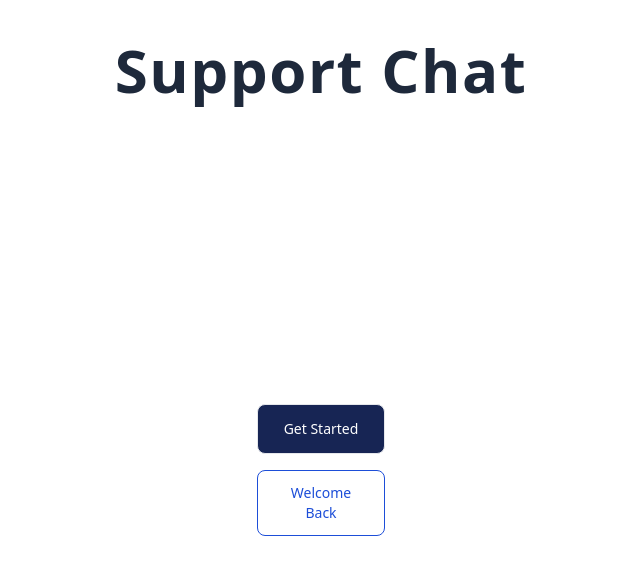
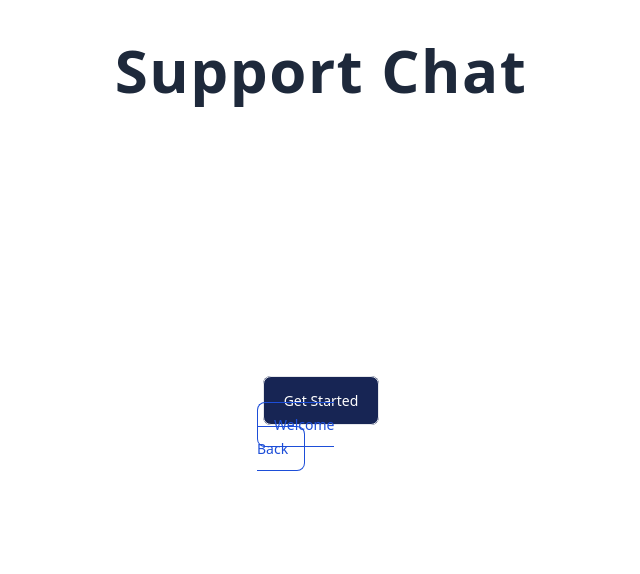
Before and after one commit to rafaelrsi22/support-chat, a React (Create React App) app in the folder client/: page / in a window 1280 px wide. Shown: the top 574 px of the page, without its empty margins (319-959 px from the left). Built offline with nearby package versions, Linux system fonts and the light colour scheme.

Commit message:
Fixed home interaction bug

```diff
--- a/client/src/routes/Home.jsx
+++ b/client/src/routes/Home.jsx
@@ -7,13 +7,20 @@ function Home() {
     return (
         <div id="app" className="flex flex-col">
             <Header />
-            <div className="flex flex-col mx-auto max-w-32 mt-72">
-                <a type="submit" className="text-white bg-blue-950 hover:text-blue-950 border hover:border-blue-950 hover:bg-white focus:outline-none font-medium rounded-lg text-sm px-5 py-3.5 text-center mt-4 cursor-pointer">
+            <div className="flex flex-col mx-auto items-center max-w-32 mt-72">
+                {/* <a type="submit" className="text-white bg-blue-950 hover:text-blue-950 border hover:border-blue-950 hover:bg-white focus:outline-none font-medium rounded-lg text-sm px-5 py-3.5 text-center mt-4 cursor-pointer">
                     <Link to="signup">Get Started</Link>
-                </a>
-                <a type="submit" className="text-blue-700 hover:text-white border border-blue-700 hover:bg-blue-800 focus:outline-none font-medium rounded-lg text-sm px-4 py-3 text-center mt-4 cursor-pointer">
-                    <Link to="login">Welcome Back</Link>
-                </a>
+                </a> */}
+                <Link to="signup">
+                    <a type="submit" className="text-white bg-blue-950 hover:text-blue-950 border hover:border-blue-950 hover:bg-white focus:outline-none font-medium rounded-lg text-sm px-5 py-3.5 text-center mt-4 cursor-pointer">
+                        Get Started
+                    </a>
+                </Link>
+                <Link to="login">
+                    <a type="submit" className="text-blue-700 hover:text-white border border-blue-700 hover:bg-blue-800 focus:outline-none font-medium rounded-lg text-sm px-4 py-3 text-center mt-4 cursor-pointer">
+                        Welcome Back
+                    </a>
+                </Link>
             </div>
         </div>
     )
```
